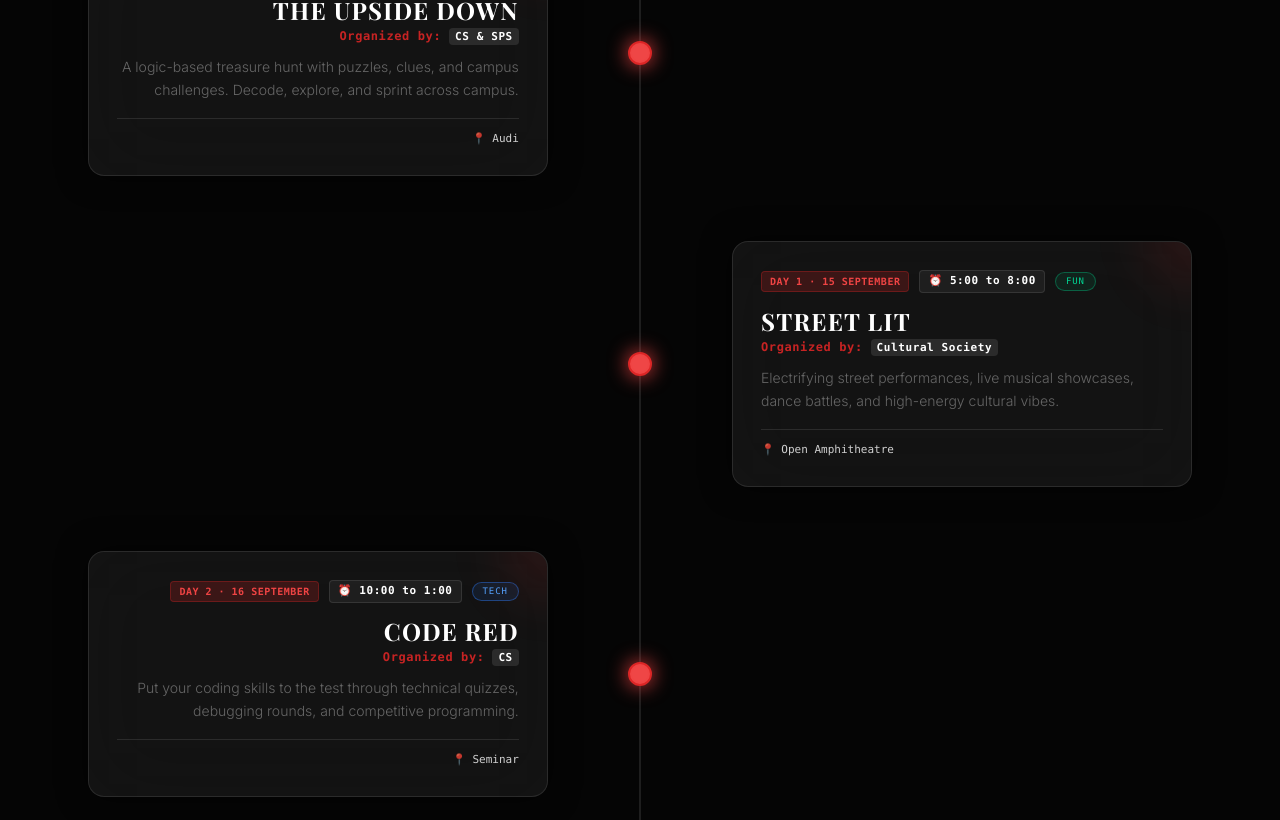
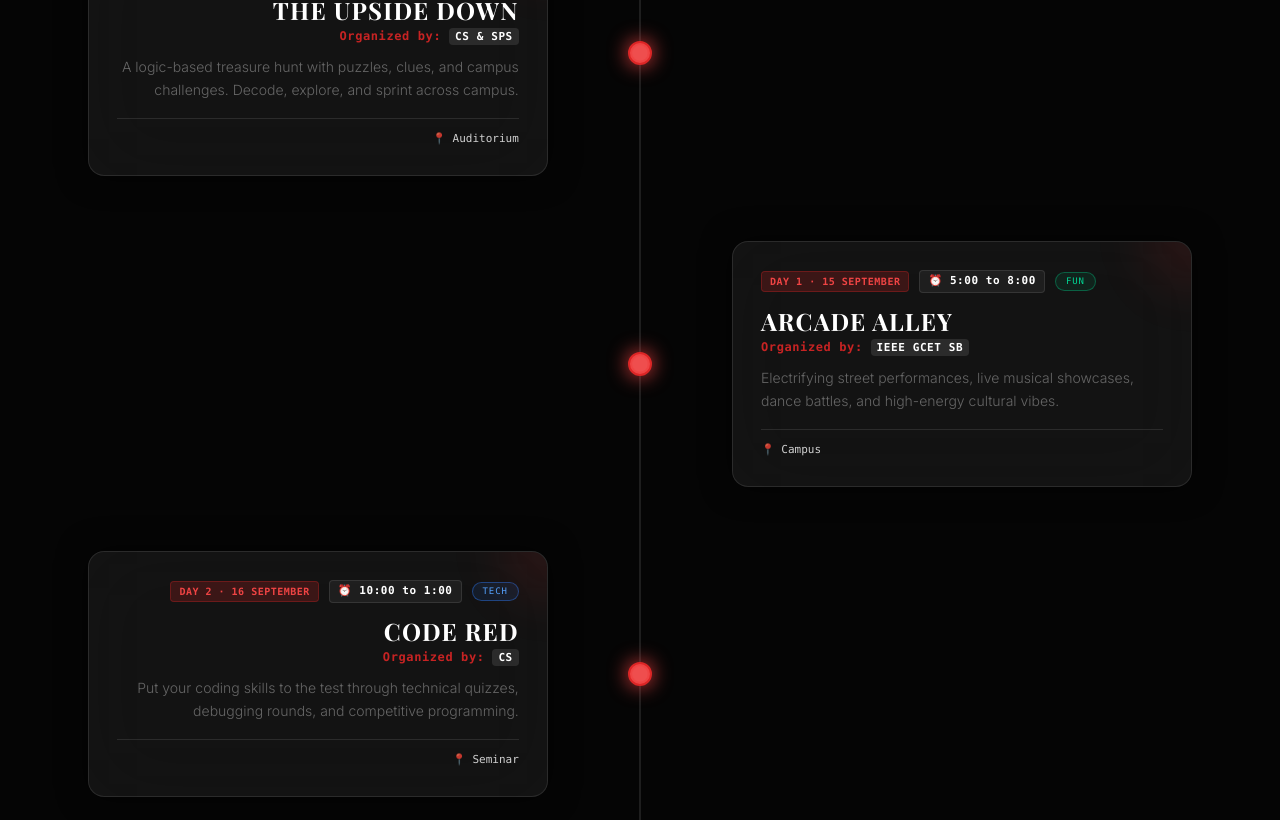
Before and after one commit to Hitenmalviya/NEXORAE2.O, a React (Vite) app: page /timeline in a window 1280 px wide. Shown: the part 1980-2800 px from the top of the page. Built offline with nearby package versions, Linux system fonts and the light colour scheme; a web font is replaced by a local one.

Commit message:
fix(events): make prize and team fields optional in Event interface to fix type mismatch errors

```diff
--- a/src/data/events.ts
+++ b/src/data/events.ts
@@ -6,7 +6,6 @@ export const EVENTS: Event[] = [
     name: 'The Upside Down: The Final Portal',
     category: 'fun',
     difficulty: 'hard',
-    prize: '₹8,000',
     description: 'A logic-based treasure hunt with puzzles, clues, and campus challenges. Decode, explore, and sprint across campus. Team up to uncover the Final Portal!',
     poster: '/posters/Frame 47.png',
     team: { min: 2, max: 4 },
@@ -18,10 +17,8 @@ export const EVENTS: Event[] = [
     name: "Founder's Circle",
     category: 'design',
     difficulty: 'medium',
-    prize: '₹5,000',
     description: 'Hear directly from founders as they discuss entrepreneurship, innovation, and the realities of building a startup. Gain practical insights, ask questions, and learn from the journeys behind successful ventures.',
     poster: "/posters/Founder's Podcast Live.png",
-    team: { min: 1, max: 2 },
     icon: '💡',
     registrationUrl: 'https://forms.gle/jGZzbqPKJScmNkCS8',
   },
@@ -30,10 +27,8 @@ export const EVENTS: Event[] = [
     name: 'The Traitors',
     category: 'fun',
     difficulty: 'hard',
-    prize: '₹7,000',
     description: 'System Breach Edition is a thrilling game of trust, strategy, and deception. Complete missions, expose the hidden Traitors and outsmart your opponents before the final system breach.',
     poster: '/posters/Frame 45.png',
-    team: { min: 2, max: 4 },
     icon: '🕵️',
     registrationUrl: 'https://forms.gle/erAedpsXxYrZHBc48',
   },
@@ -42,10 +37,9 @@ export const EVENTS: Event[] = [
     name: 'Operation :Fragile Gate',
     category: 'tech',
     difficulty: 'medium',
-    prize: '₹5,000',
     description: 'Take on the ultimate engineering challenge by building a protective shield using the given materials to save your raw egg from drops off the 1st, 2nd, and 3rd floors!',
     poster: '/posters/Frame 48.png',
-    team: { min: 2, max: 3 },
+    team: { min: 2, max: 4 },
     icon: '🥚',
     registrationUrl: 'https://forms.gle/UgVEfSs7zb6ggGf47',
   },
@@ -54,10 +48,9 @@ export const EVENTS: Event[] = [
     name: 'Code Red',
     category: 'tech',
     difficulty: 'hard',
-    prize: '₹10,000',
     description: 'Put your coding skills to the test through technical quizzes, debugging rounds, and a thrilling finale on CodeChef. Every bug is a clue! Think fast, code faster, and rise to the top.',
     poster: '/posters/Code Red .png',
-    team: { min: 1, max: 3 },
+    team: { min: 1, max: 4 },
     icon: '🚨',
     registrationUrl: 'https://forms.gle/5dNbYdRVU1ppSYtQ9',
   },
@@ -66,7 +59,6 @@ export const EVENTS: Event[] = [
     name: 'Escape Room',
     category: 'fun',
     difficulty: 'medium',
-    prize: '₹5,000',
     description: 'Follow the clues, solve mind-bending puzzles, and overcome each stage of this immersive adventure. Combine logic, speed and teamwork to outsmart the challenge and escape before time runs out.',
     poster: '/posters/Frame 46.png',
     team: { min: 2, max: 4 },
@@ -78,7 +70,6 @@ export const EVENTS: Event[] = [
     name: 'Hawkins Havoc',
     category: 'fun',
     difficulty: 'easy',
-    prize: '₹4,000',
     description: 'Take on fun mini-games while Chaos Cards introduce twists like blindfolds, no talking, or reversed instructions. Adapt fast, work as a team, and conquer the chaos!',
     poster: '/posters/Hawkins Havoc.png',
     team: { min: 2, max: 4 },
@@ -90,10 +81,9 @@ export const EVENTS: Event[] = [
     name: 'PitchFrame',
     category: 'design',
     difficulty: 'medium',
-    prize: '₹6,000',
     description: 'Creative Pitch Reel Challenge blends storytelling with innovation in an exciting showcase. Create compelling reels that captivate audiences, communicate impactful ideas, and leave a lasting impression.',
     poster: '/posters/PitchFrame.png',
-    team: { min: 1, max: 3 },
+    team: { min: 2, max: 4 },
     icon: '🎬',
     registrationUrl: 'https://forms.gle/k81miQEECdH54Yra9',
   },
@@ -102,7 +92,6 @@ export const EVENTS: Event[] = [
     name: 'Demogrounds',
     category: 'fun',
     difficulty: 'hard',
-    prize: '₹8,000',
     description: 'Battle across a multi-day BGMI league, earning points through eliminations and match placements to qualify for the Grand Finale!',
     poster: '/posters/Demogrounds.png',
     team: { min: 4, max: 4 },
@@ -114,7 +103,6 @@ export const EVENTS: Event[] = [
     name: "Mind Flayer's Maze",
     category: 'tech',
     difficulty: 'hard',
-    prize: '₹10,000',
     description: 'Build an autonomous robot and navigate a maze filled with twists, turns, and unexpected challenges. Precision, speed, and smart programming will lead you to victory.',
     poster: "/posters/Mind Flayer's maze.png",
     team: { min: 2, max: 4 },
@@ -126,10 +114,8 @@ export const EVENTS: Event[] = [
     name: 'Mind and Muscle',
     category: 'fun',
     difficulty: 'medium',
-    prize: '₹5,000',
     description: 'A perfect blend of brains, strength, and teamwork. Solve challenges, power through obstacles, and prove you have what it takes to conquer both mind and muscle.',
     poster: '/posters/Frame 43.png',
-    team: { min: 2, max: 4 },
     icon: '💪',
     registrationUrl: 'https://forms.gle/zZZmVNNCETnriawA6',
   },
--- a/src/pages/Timeline.tsx
+++ b/src/pages/Timeline.tsx
@@ -30,7 +30,7 @@ const TIMELINE_DATA: TimelineItem[] = [
     category: 'Registration',
     organizer: 'NEXORAE Core',
     description: 'Official opening ceremony of NEXORAE 2.0. Unveiling the portal, keynotes, and grand festival kickoff.',
-    venue: 'Main Auditorium',
+    venue: 'Auditorium',
     status: 'upcoming',
   },
   {
@@ -52,10 +52,10 @@ const TIMELINE_DATA: TimelineItem[] = [
     date: '15 September',
     time: '11:00 to 1:00',
     title: "Founder's Circle",
-    category: 'Design',
+    category: 'Fun',
     organizer: 'WIE',
     description: 'Hear directly from founders as they discuss entrepreneurship, innovation, and the realities of building a startup.',
-    venue: 'Audi',
+    venue: 'Auditorium',
     poster: "/posters/Founder's Podcast Live.png",
     status: 'upcoming',
   },
@@ -81,7 +81,7 @@ const TIMELINE_DATA: TimelineItem[] = [
     category: 'Fun',
     organizer: 'CS & SPS',
     description: 'A logic-based treasure hunt with puzzles, clues, and campus challenges. Decode, explore, and sprint across campus.',
-    venue: 'Audi',
+    venue: 'Auditorium',
     poster: '/posters/Frame 47.png',
     status: 'upcoming',
   },
@@ -90,11 +90,11 @@ const TIMELINE_DATA: TimelineItem[] = [
     day: 'Day 1',
     date: '15 September',
     time: '5:00 to 8:00',
-    title: 'Street Lit',
+    title: 'Arcade Alley',
     category: 'Fun',
-    organizer: 'Cultural Society',
+    organizer: 'IEEE GCET SB',
     description: 'Electrifying street performances, live musical showcases, dance battles, and high-energy cultural vibes.',
-    venue: 'Open Amphitheatre',
+    venue: 'Campus',
     status: 'upcoming',
   },
 
@@ -151,18 +151,18 @@ const TIMELINE_DATA: TimelineItem[] = [
     poster: '/posters/Frame 43.png',
     status: 'upcoming',
   },
-  {
-    id: 't-11',
-    day: 'Day 2',
-    date: '16 September',
-    time: '5:00 to 8:00',
-    title: 'Cultural Night',
-    category: 'Fun',
-    organizer: 'Cultural Society',
-    description: 'An unforgettable evening of stage acts, music, dance performances, and star entertainment.',
-    venue: 'Main Stage',
-    status: 'upcoming',
-  },
+  // {
+  //   id: 't-11',
+  //   day: 'Day 2',
+  //   date: '16 September',
+  //   time: '5:00 to 8:00',
+  //   title: 'Cultural Night',
+  //   category: 'Fun',
+  //   organizer: 'IEEE GCET SB',
+  //   description: 'An unforgettable evening of stage acts, music, dance performances, and star entertainment.',
+  //   venue: 'Main Stage',
+  //   status: 'upcoming',
+  // },
 
   // DAY 3: 17 SEPTEMBER
   {
@@ -174,7 +174,7 @@ const TIMELINE_DATA: TimelineItem[] = [
     category: 'Fun',
     organizer: 'IASPES',
     description: 'A thrilling game of trust, strategy, and deception. Complete missions, expose hidden Traitors and outsmart opponents.',
-    venue: 'Audi',
+    venue: 'Auditorium',
     poster: '/posters/Frame 45.png',
     status: 'upcoming',
   },
@@ -217,18 +217,18 @@ const TIMELINE_DATA: TimelineItem[] = [
     poster: '/posters/Frame 46.png',
     status: 'upcoming',
   },
-  {
-    id: 't-16',
-    day: 'Day 3',
-    date: '17 September',
-    time: '7:00 to 11:00',
-    title: 'Sahiyaro',
-    category: 'Fun',
-    organizer: 'NEXORAE Finale',
-    description: 'Grand finale Garba, DJ night & celebration bringing NEXORAE 2.0 to an unforgettable close.',
-    venue: 'Festival Grounds',
-    status: 'upcoming',
-  },
+  // {
+  //   id: 't-16',
+  //   day: 'Day 3',
+  //   date: '17 September',
+  //   time: '7:00 to 11:00',
+  //   title: 'Sahiyaro',
+  //   category: 'Fun',
+  //   organizer: 'NEXORAE Finale',
+  //   description: 'Grand finale Garba, DJ night & celebration bringing NEXORAE 2.0 to an unforgettable close.',
+  //   venue: 'Festival Grounds',
+  //   status: 'upcoming',
+  // },
 ];
 
 const categoryColors: Record<string, string> = {
--- a/src/types/index.ts
+++ b/src/types/index.ts
@@ -3,10 +3,10 @@ export interface Event {
   name: string;
   category: 'tech' | 'design' | 'fun';
   difficulty: 'easy' | 'medium' | 'hard';
-  prize: string;
+  prize?: string;
   description: string;
   poster: string | null;
-  team: { min: number; max: number };
+  team?: { min: number; max: number };
   icon: string;
   registrationUrl?: string;
 }
```
